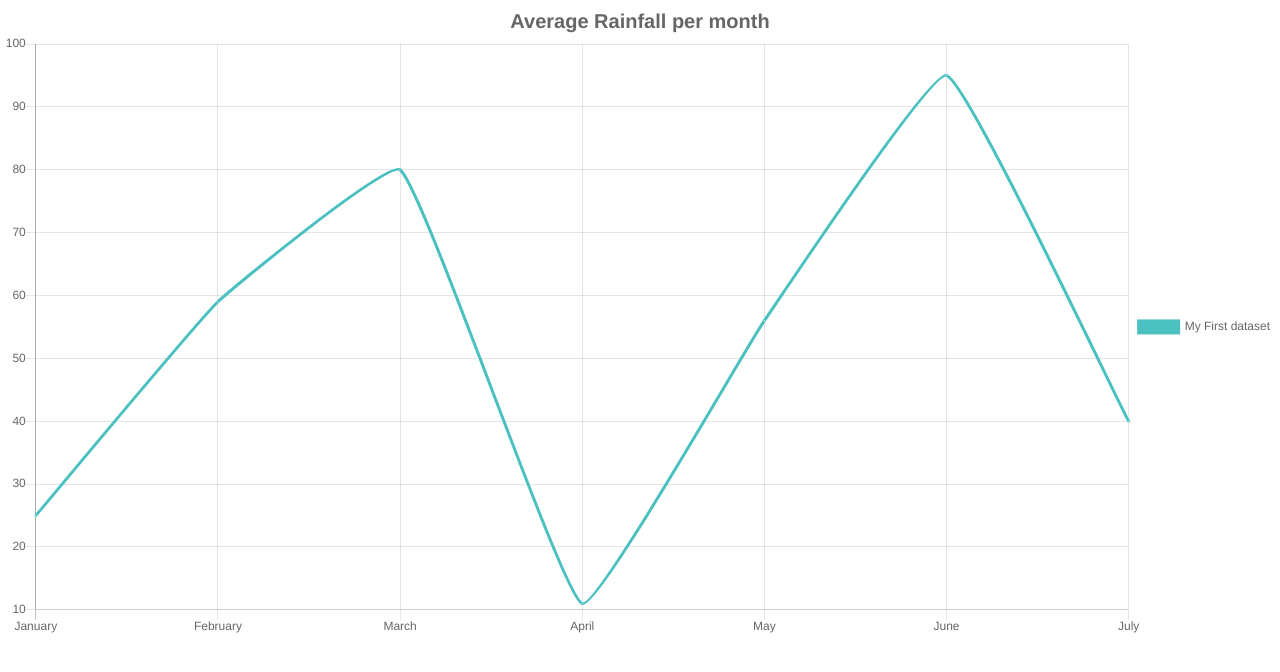
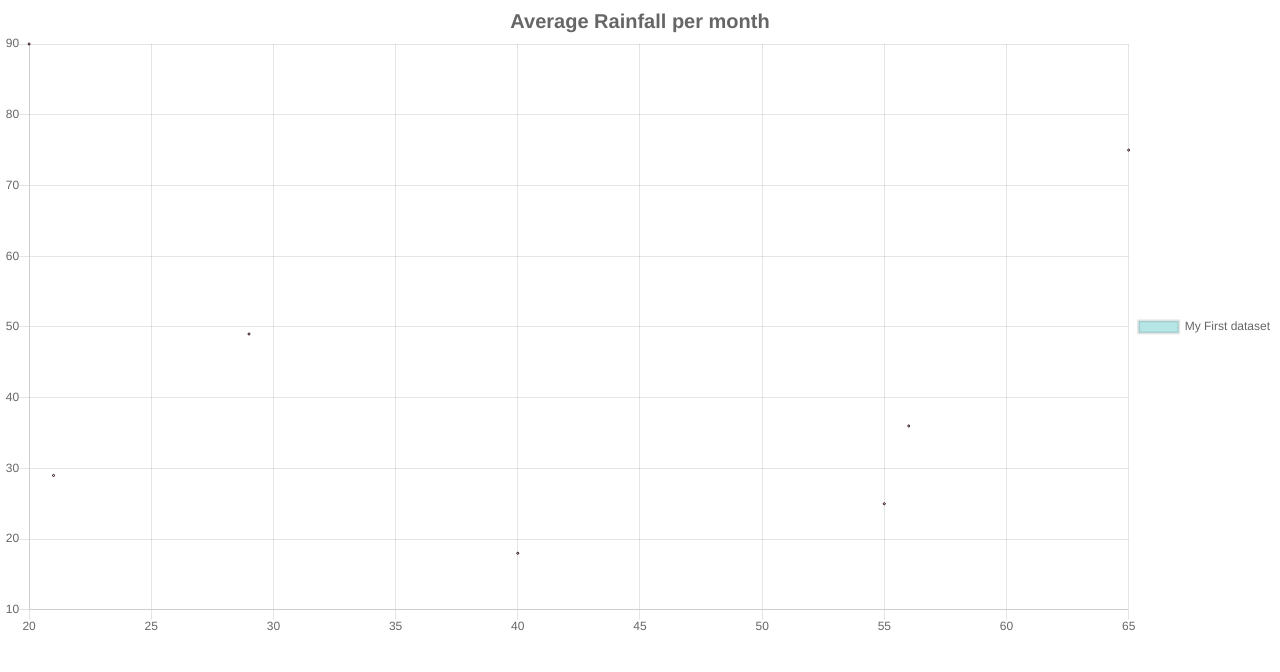
Before and after one commit to vidushg/chartjsPOC, a Gatsby site: page / in a window 1280 px wide. Built offline with nearby package versions, Linux system fonts and the light colour scheme; Gatsby itself is replaced by a stand-in of ours.

Commit message:
plotting from JSON

```diff
--- /dev/null
+++ b/src/content/data.js
@@ -0,0 +1,28 @@
+{
+ "labels": 'Scatter',
+  "datasets": [
+    {
+      "label": 'My First dataset',
+      "fill": false,
+      "backgroundColor": 'rgba(75,192,192,0.4)',
+      "pointBorderColor": 'rgba(36,3,3,1)',
+      "pointBackgroundColor": '#fff',
+      "pointBorderWidth": 1,
+      "pointHoverRadius": 5,
+      "pointHoverBackgroundColor": 'rgba(75,192,192,1)',
+      "pointHoverBorderColor": 'rgba(220,220,220,1)',
+      "pointHoverBorderWidth": 2,
+      "pointRadius": 1,
+      "pointHitRadius": 10,
+      "data": [
+        { x: 65, y: 75 },
+        { x: 59, y: 49 },
+        { x: 80, y: 90 },
+        { x: 81, y: 29 },
+        { x: 56, y: 36 },
+        { x: 55, y: 25 },
+        { x: 40, y: 18 },
+      ]
+    }
+  ]
+}
--- /dev/null
+++ b/src/content/data.json
@@ -0,0 +1,28 @@
+{
+ "labels": "Scatter",
+  "datasets": [
+    {
+      "label": "My First dataset",
+      "fill": "false",
+      "backgroundColor": "rgba(75,192,192,0.4)",
+      "pointBorderColor": "rgba(36,3,3,1)",
+      "pointBackgroundColor": "#fff",
+      "pointBorderWidth": "1",
+      "pointHoverRadius": "5",
+      "pointHoverBackgroundColor": "rgba(75,192,192,1)",
+      "pointHoverBorderColor": "rgba(220,220,220,1)",
+      "pointHoverBorderWidth": "2",
+      "pointRadius": "1",
+      "pointHitRadius": "10",
+      "data": [
+        { "x": "65", "y": "75" },
+        { "x": "29", "y": "49" },
+        { "x": "20", "y": "90" },
+        { "x": "21", "y": "29" },
+        { "x": "56", "y": "36" },
+        { "x": "55", "y": "25" },
+        { "x": "40", "y": "18" }
+      ]
+    }
+  ]
+}
--- a/src/pages/index.js
+++ b/src/pages/index.js
@@ -7,26 +7,28 @@ import Layout from "../components/layout"
 import Image from "../components/image"
 import SEO from "../components/seo"
 import {Chart, canvas} from "chart.js"
-import {Line} from "react-chartjs-2"
-
+import {Line, Scatter} from "react-chartjs-2"
+import JSONData from "../content/data.json"
 
 
 const IndexPage = () => {
 
+
 const data = {
-  labels: ['January', 'February', 'March', 'April', 'May', 'June', 'July'],
+
+labels: JSONData.labels,
+datasets: JSONData.datasets
+
+}
+
+const dataOG = {
+ labels: ['Scatter'],
   datasets: [
     {
       label: 'My First dataset',
       fill: false,
-      lineTension: 0.1,
       backgroundColor: 'rgba(75,192,192,0.4)',
-      borderColor: 'rgba(75,192,192,1)',
-      borderCapStyle: 'butt',
-      borderDash: [],
-      borderDashOffset: 0.0,
-      borderJoinStyle: 'miter',
-      pointBorderColor: 'rgba(75,192,192,1)',
+      pointBorderColor: 'rgba(36,3,3,1)',
       pointBackgroundColor: '#fff',
       pointBorderWidth: 1,
       pointHoverRadius: 5,
@@ -35,12 +37,20 @@ const data = {
       pointHoverBorderWidth: 2,
       pointRadius: 1,
       pointHitRadius: 10,
-      data: [25, 59, 80, 11, 56, 95, 40]
+      data: [
+        { x: 65, y: 75 },
+        { x: 59, y: 49 },
+        { x: 80, y: 90 },
+        { x: 81, y: 29 },
+        { x: 56, y: 36 },
+        { x: 55, y: 25 },
+        { x: 40, y: 18 },
+      ]
     }
   ]
 };
 
-const element = <div id='root'><Line data={data} options={{
+const element = <div id='root'><Scatter data={data} options={{
             title:{
               display:true,
               text:'Average Rainfall per month',
```
